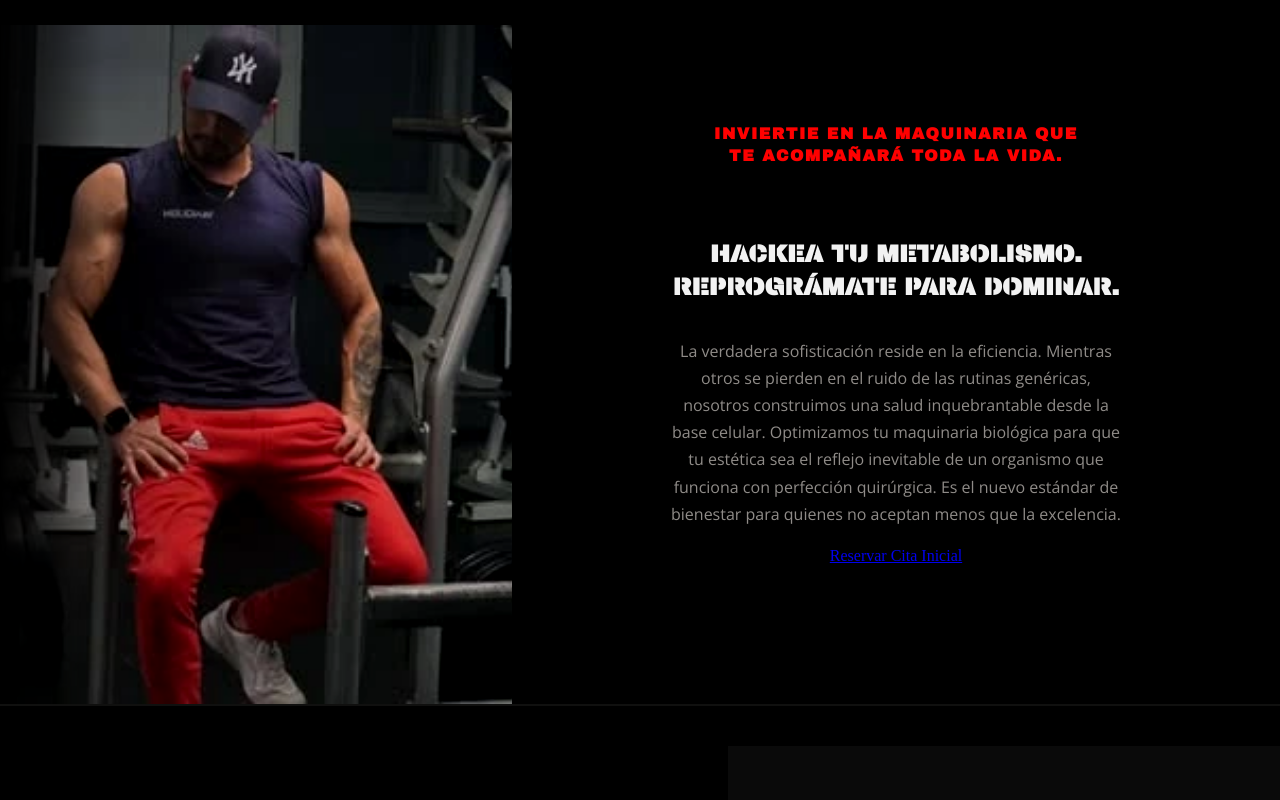
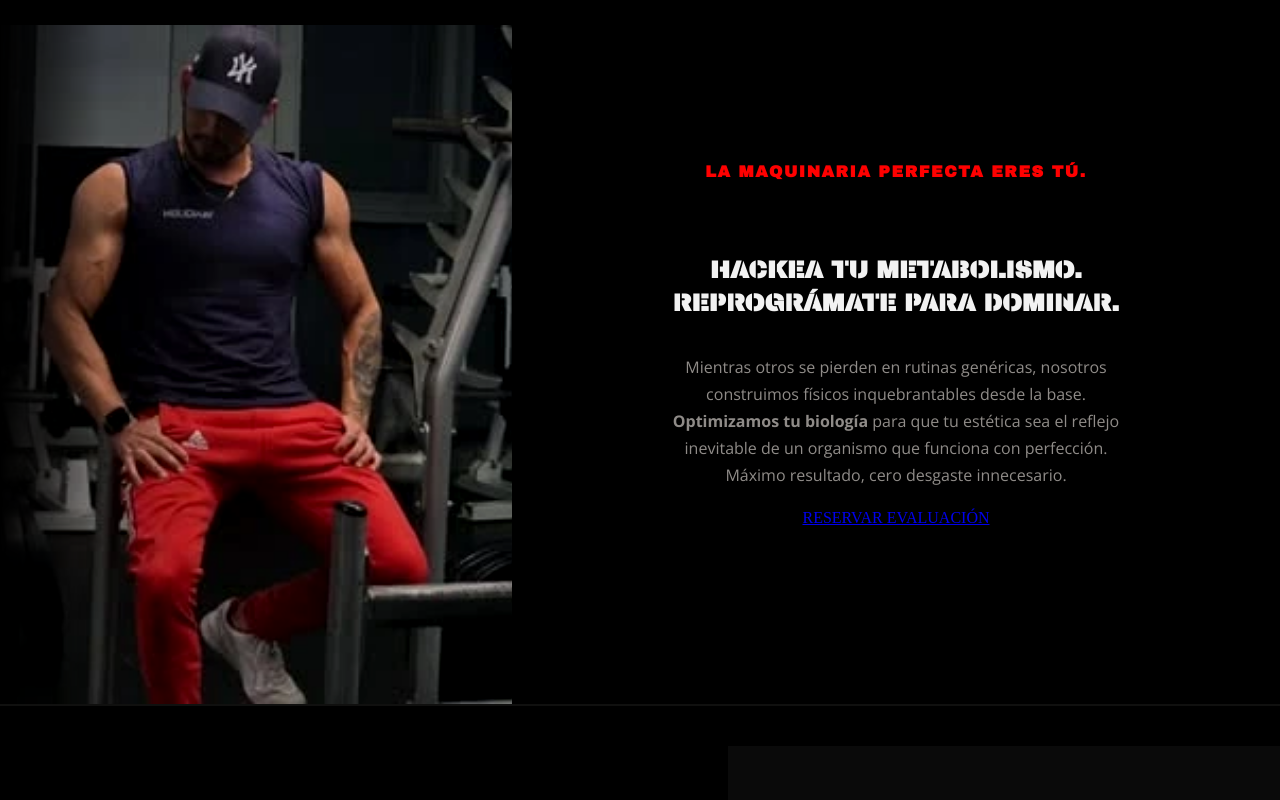
Before and after one commit to BreChangu/ph, an Angular app: page / in a window 1280 px wide. Shown: the part 1020-1820 px from the top of the page. Built offline with nearby package versions, Linux system fonts and the light colour scheme.

Commit message:
cambio en el layout de home para adaptar los textos y estilos

```diff
--- a/src/app/features/home/home.html
+++ b/src/app/features/home/home.html
@@ -58,17 +58,18 @@
     <img src="/images/ph-hero.webp" alt="Filosofía Pablo Herrera" />
   </div>
 
-  <div class="split-text text-content">
-    <h2 class="section-subheading">Inviertie en la maquinaria que te acompañará toda la vida.</h2>
+<div class="split-text text-content">
+  <h2 class="section-subheading">LA MAQUINARIA PERFECTA ERES TÚ.</h2>
 
-    <h1 class="main-hook text-red">Hackea tu metabolismo. <br> Reprográmate para dominar.</h1>
+  <h1 class="main-hook text-red">Hackea tu metabolismo. <br> Reprográmate para dominar.</h1>
 
-    <p class="section-body">
-      La verdadera sofisticación reside en la eficiencia. Mientras otros se pierden en el ruido de las rutinas genéricas, nosotros construimos una salud inquebrantable desde la base celular. Optimizamos tu maquinaria biológica para que tu estética sea el reflejo inevitable de un organismo que funciona con perfección quirúrgica. Es el nuevo estándar de bienestar para quienes no aceptan menos que la excelencia.
-    </p>
+  <p class="section-body">
+    Mientras otros se pierden en rutinas genéricas, nosotros construimos físicos inquebrantables desde la base. <strong> <br>Optimizamos tu biología</strong> para que tu estética sea el reflejo inevitable de un organismo que funciona con perfección.
+    <br> Máximo resultado, cero desgaste innecesario.
+  </p>
 
-    <a href="/auth" class="btn-primary">Reservar Cita Inicial</a>
-  </div>
+  <a href="/auth" class="btn-primary">RESERVAR EVALUACIÓN</a>
+</div>
 </div>
 </section>
 
```
